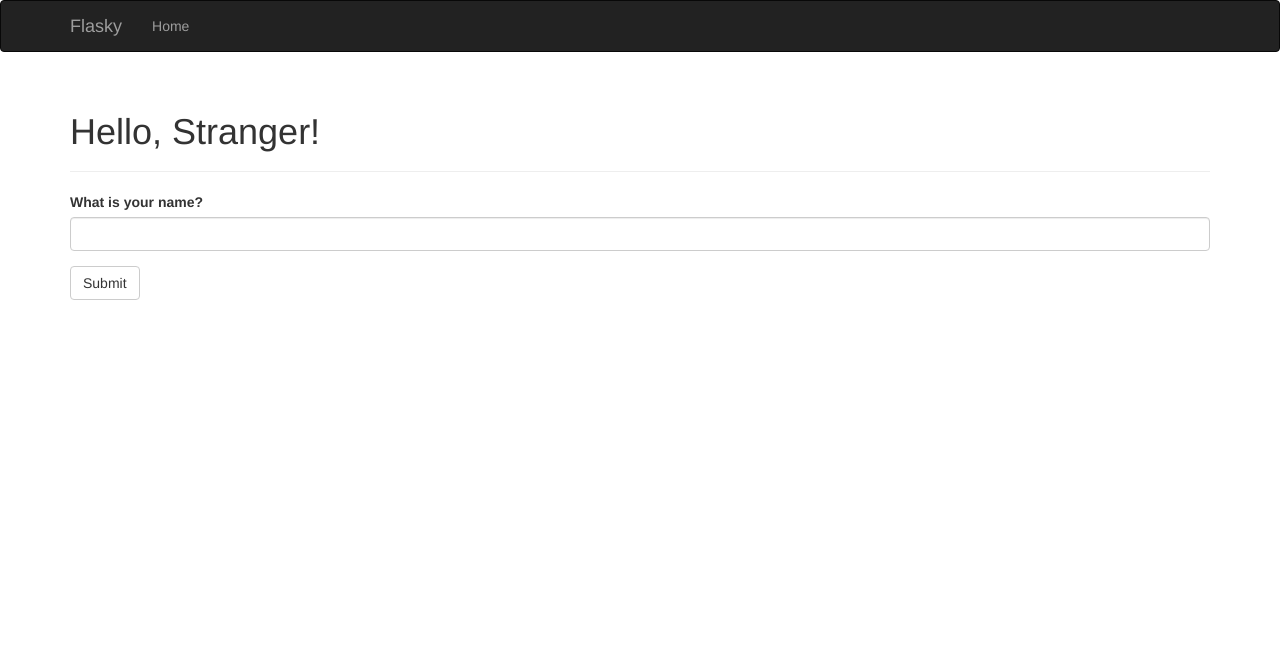
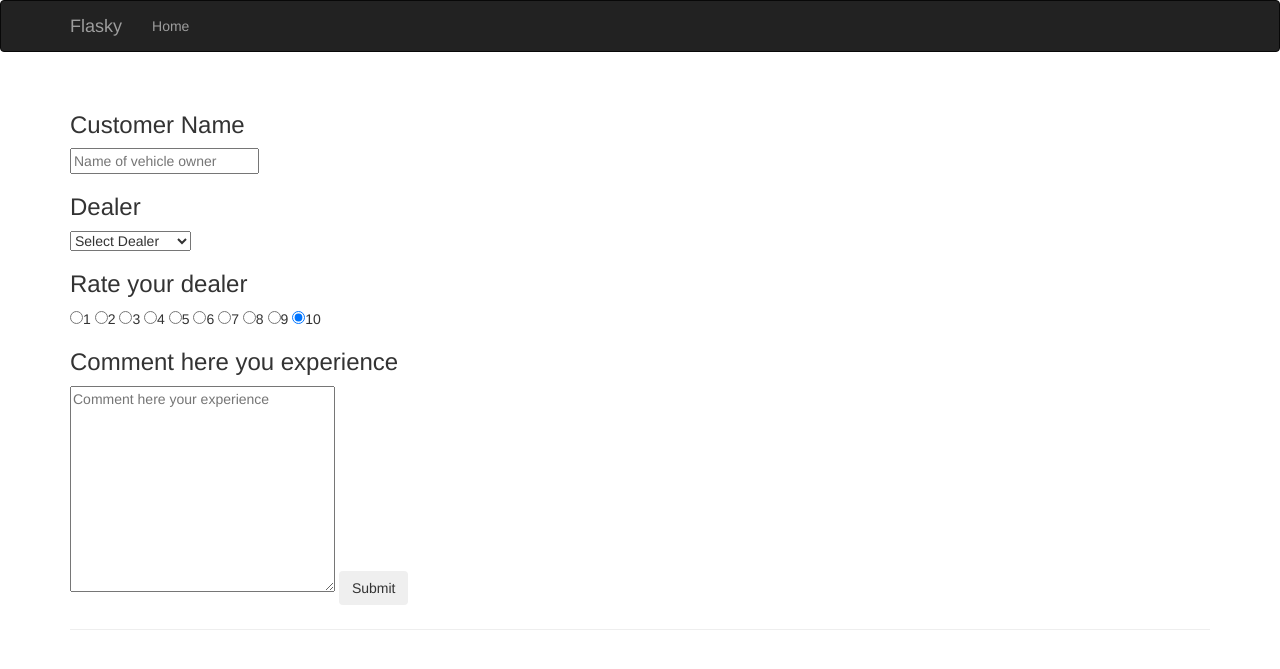
Before and after one commit to HenriqueCoelho1/Flask-CRUD, a Flask app: page / in a window 1280 px wide. Shown: the top 669 px of the page. Run offline with Flask 2, Linux system fonts and the light colour scheme; some libraries are stand-ins or nearby versions.

Commit message:
Creating

```diff
--- a/backend/app.py
+++ b/backend/app.py
@@ -1,33 +1,63 @@
-from flask import Flask, render_template, session, redirect, url_for, flash
+from flask import Flask, render_template, session, redirect, url_for, flash, Response, request
 from flask_bootstrap import Bootstrap
-from flask_moment import Moment
+from flask_sqlalchemy import SQLAlchemy
 from datetime import datetime
 from flask_wtf import FlaskForm
 from wtforms import StringField, SubmitField
 from wtforms.validators import DataRequired
-app = Flask(__name__)
 
 
+app = Flask(__name__)
 bootstrap = Bootstrap(app)
-moment = Moment(app)
-app.config['SECRET_KEY'] = 'hard to guess string'
+ENV = "dev"
+if ENV == "dev":
+    app.debug = True
+    app.config["SQLALCHEMY_DATABASE_URI"] = "postgresql://postgres:1234@localhost:5432/teste"
+else:
+    app.debug = False
+    app.config["SQLALCHEMY_DATABASE_URI"] = ""
+
+app.config["SQLALCHEMY_TRACK_MODIFICATIONS"] = False
+db = SQLAlchemy(app)
 
 
-class NameForm(FlaskForm):
-    name = StringField('What is your name?', validators=[DataRequired()])
-    submit = SubmitField('Submit')
+class FeedBack(db.Model):
+    __tablename__ = "feedback"
+    id = db.Column(db.Integer, primary_key=True)
+    customer = db.Column(db.String(200), unique=True)
+    dealer = db.Column(db.String(200))
+    rating = db.Column(db.Integer)
+    comments = db.Column(db.Text())
+
+    def __init__(self, customer, dealer, rating, comments):
+        self.customer = customer
+        self.dealer = dealer
+        self.rating = rating
+        self.comments = comments
 
 
-@app.route('/', methods=['GET', 'POST'])
+@app.route('/')
 def index():
-    form = NameForm()
-    if form.validate_on_submit():
-        old_name = session.get('name')
-        if old_name is not None and old_name != form.name.data:
-            flash('Look like you have changed your name')
-        session['name'] = form.name.data
-        return redirect(url_for('index'))
-    return render_template("index.html", form=form, name=session.get('name'))
+    return render_template("index.html")
+
+
+@app.route('/submit', methods=["POST"])
+def submit_form():
+    if request.method == "POST":
+        customer = request.form["customer"]
+        dealer = request.form["dealer"]
+        rating = request.form["rating"]
+        comments = request.form["comments"]
+        # print(customer, dealer, rating, comments)
+        if customer == "" or dealer == "":
+            return render_template("index.html", message="Please enter required fields")
+        if db.session.query(FeedBack).filter(FeedBack.customer == customer).count() == 0:
+            data = FeedBack(customer, dealer, rating, comments)
+            db.session.add(data)
+            db.session.commit()
+            return render_template("success.html")
+        else:
+            return render_template("index.html", message="This name is already exist")
 
 
 @app.route('/user/<name>')
@@ -43,3 +73,7 @@ def page_not_found(e):
 @app.errorhandler(500)
 def internal_server_error(e):
     return render_template('500.html'), 500
+
+
+if __name__ == "__main__":
+    app.run()
--- a/backend/templates/base.html
+++ b/backend/templates/base.html
@@ -42,8 +42,3 @@ type="image/x-icon">
     {% block page_content %}{% endblock %}
     </div>
 {% endblock %}
-
-{% block scripts %}
-    {{ super() }}
-    {{ moment.include_moment() }}
-{% endblock %}
--- a/backend/templates/index.html
+++ b/backend/templates/index.html
@@ -5,7 +5,55 @@
 
 {% block page_content %}
 <div class="page-header">
-    <h1>Hello, {% if name %}{{name}} {% else %}Stranger{% endif %}!</h1>
+    <form action="/submit" method="POST">
+        <div class="form-group">
+            {% if message %}
+                <div class="alert alert-warning">
+                    <button type="button" class="close" data-dismiss="alert">&times;</button>
+                    {{ message | safe }}
+                </div>
+            {% endif %}
+            <h3>Customer Name</h3>
+            <input
+                type="text"
+                name="customer"
+                placeholder="Name of vehicle owner"
+            />
+            </div>
+            <div class="form-group">
+            <h3>Dealer</h3>
+            <select name="dealer">
+                <option value="">Select Dealer</option>
+                <option value="Tom Smith">Tom Smith</option>
+                <option value="Karen Swanson">Karen Swanson</option>
+                <option value="Jim Johnson">Jim Johnson</option>
+                <option value="Shauna Gifford">Shauna Gifford</option>
+            </select>
+        </div>
+        <div class="form-group">
+            <h3>Rate your dealer</h3>
+            <input type="radio" name="rating" value="1" />1
+            <input type="radio" name="rating" value="2" />2
+            <input type="radio" name="rating" value="3" />3
+            <input type="radio" name="rating" value="4" />4
+            <input type="radio" name="rating" value="5" />5
+            <input type="radio" name="rating" value="6" />6
+            <input type="radio" name="rating" value="7" />7
+            <input type="radio" name="rating" value="8" />8
+            <input type="radio" name="rating" value="9" />9
+            <input type="radio" name="rating" value="10" checked />10
+        </div>
+
+        <div class="form-group">
+            <h3>Comment here you experience</h3>
+            <textarea name="comments"
+            id=""
+            cols="30"
+            rows="10"
+            placeholder="Comment here your experience"></textarea>
+            <input type="submit" value="Submit" class="btn btn-rounded" />
+        </div>
+
+    </form>
 </div>
-{{ wtf.quick_form(form)}}
 {% endblock %}
```
Also changed, not shown: backend/requirements.txt (+8 -0 lines), backend/templates/success.html (added, +8 -0 lines).
